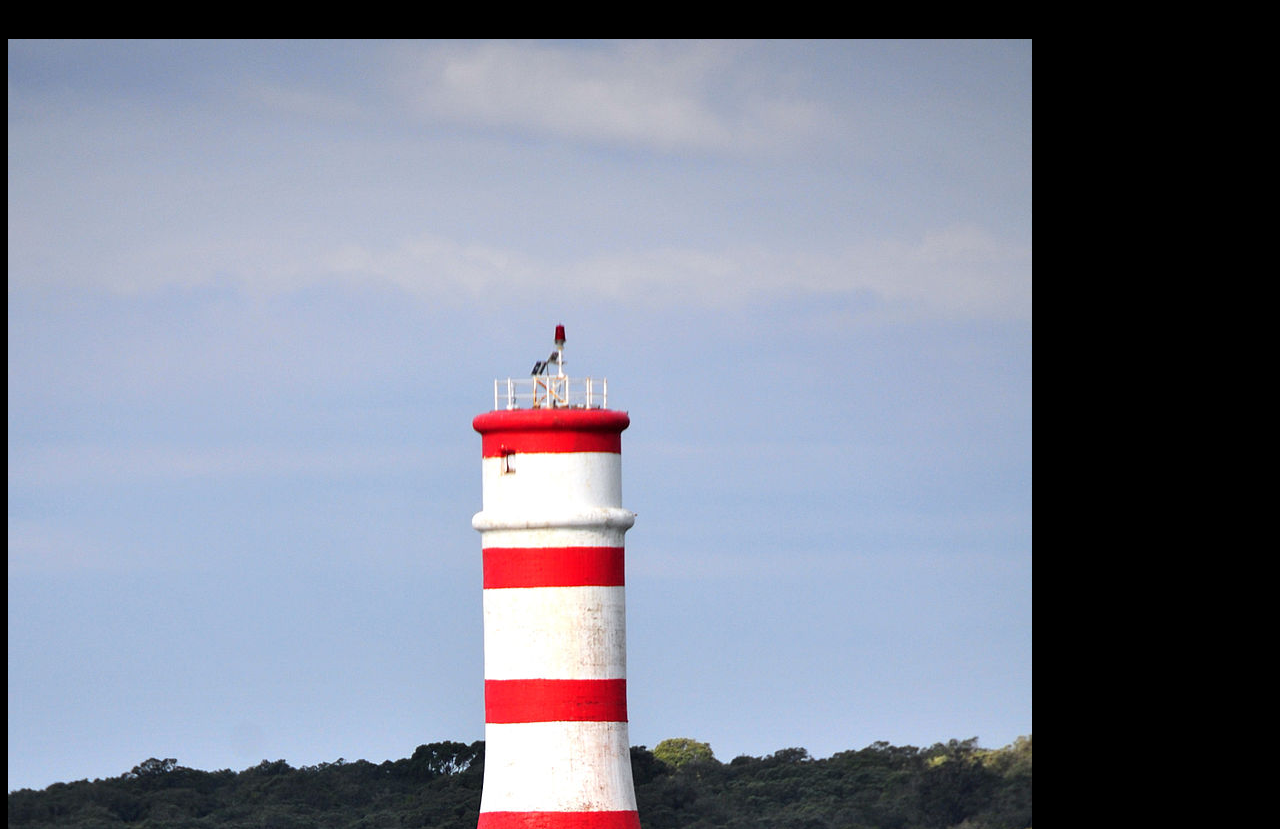
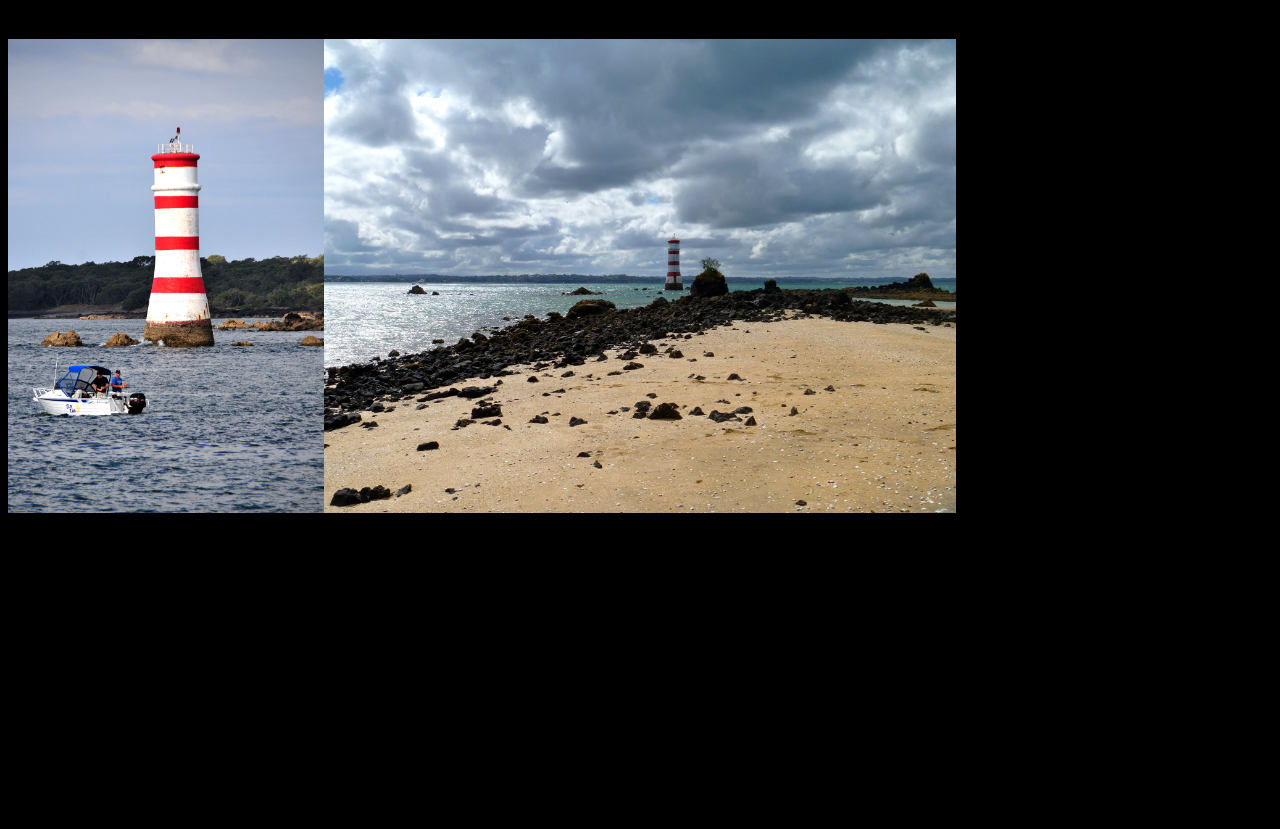
Before and after one commit to TushanShamalka/DTP-HTML-, a plain HTML site: page page3.html in a window 1280 px wide. Shown: the part 1286-2115 px from the top of the page. After the commit the page ends 1807 px from the top, so only its background shows below. Drawn offline with Linux system fonts and the light colour scheme.

Commit message:
page2 snd 3 images fixed

```diff
--- a/page3.html
+++ b/page3.html
@@ -34,9 +34,9 @@
 
         </p>
     </div>
-    <div>
-        <img style="margin-top:10px;" style="width:50%;" style="hieght:300px" styli  src="images/Rangitoto Island/1024px-Rangitoto_Lighthouse.jpg">
-
+    <div class="container">
+        <img style="margin-top:10px; width:25%;height:auto"  src="./images/Rangitoto Island/1024px-Rangitoto_Lighthouse.jpg">
+        <img style="margin-top:10px;width:50%;height:auto" src="./images/Rangitoto Island/6704312075_a39989b7c4_b.jpg">
     </div>
 </body>
 </html>
```
Also changed, not shown: images/resources/backgroundimages.html (deleted, +0 -22 lines), images/resources/coronet2.JPG (deleted), images/resources/logo.png (deleted), images/resources/queenstown-day-time.jpg (deleted), images/resources/queenstown-late-night.jpg (deleted), images/resources/shotover.JPG (deleted), images/resources/socials/facebook.png (deleted), images/resources/socials/instagram.png (deleted), images/resources/socials/twitter.png (deleted), images/resources/socials/youtube.png (deleted), images/resources/the-remarkables.jpg (deleted), images/resources/wakatipu-basin.JPG (deleted), images/resources/wakatipu-summer.JPG (deleted).
